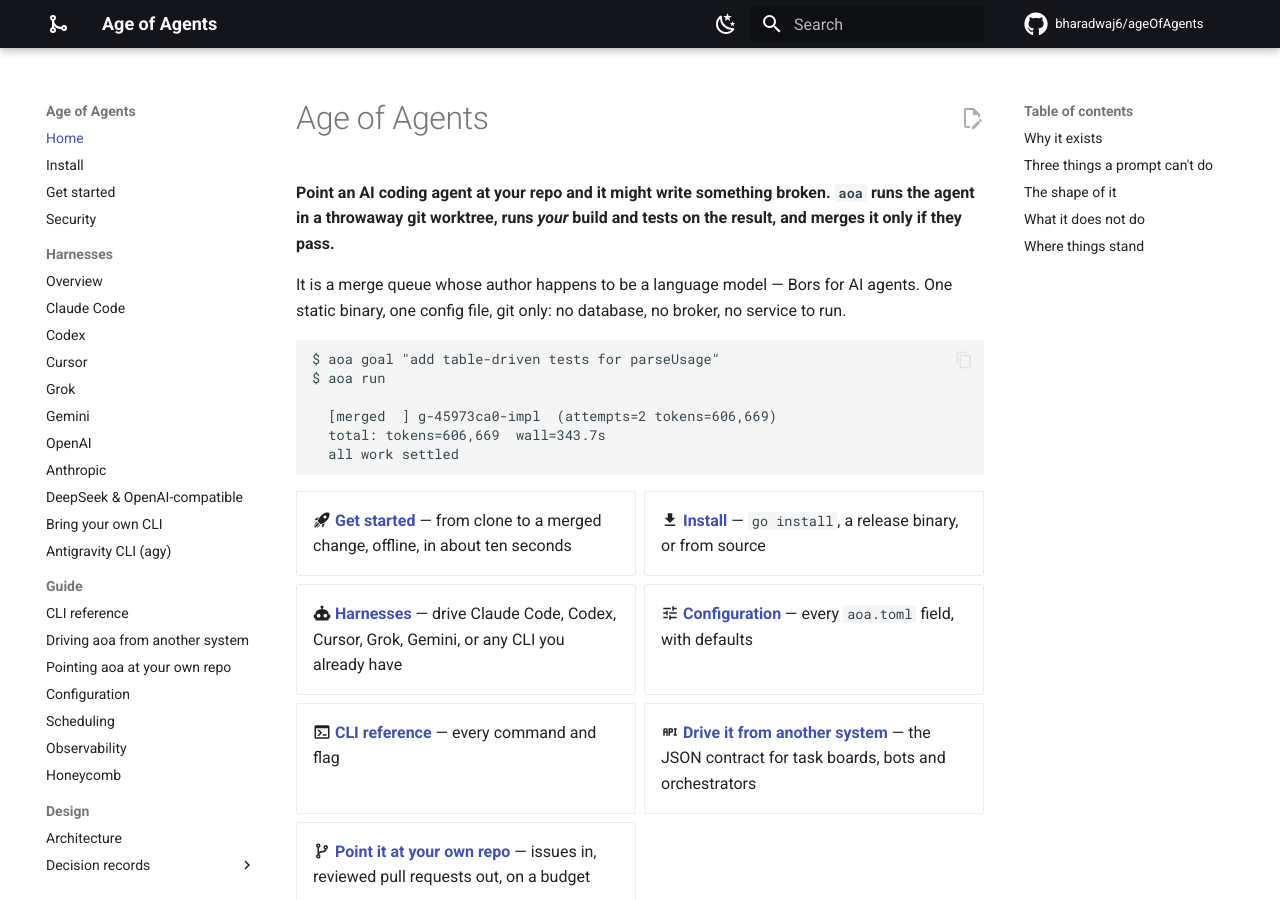
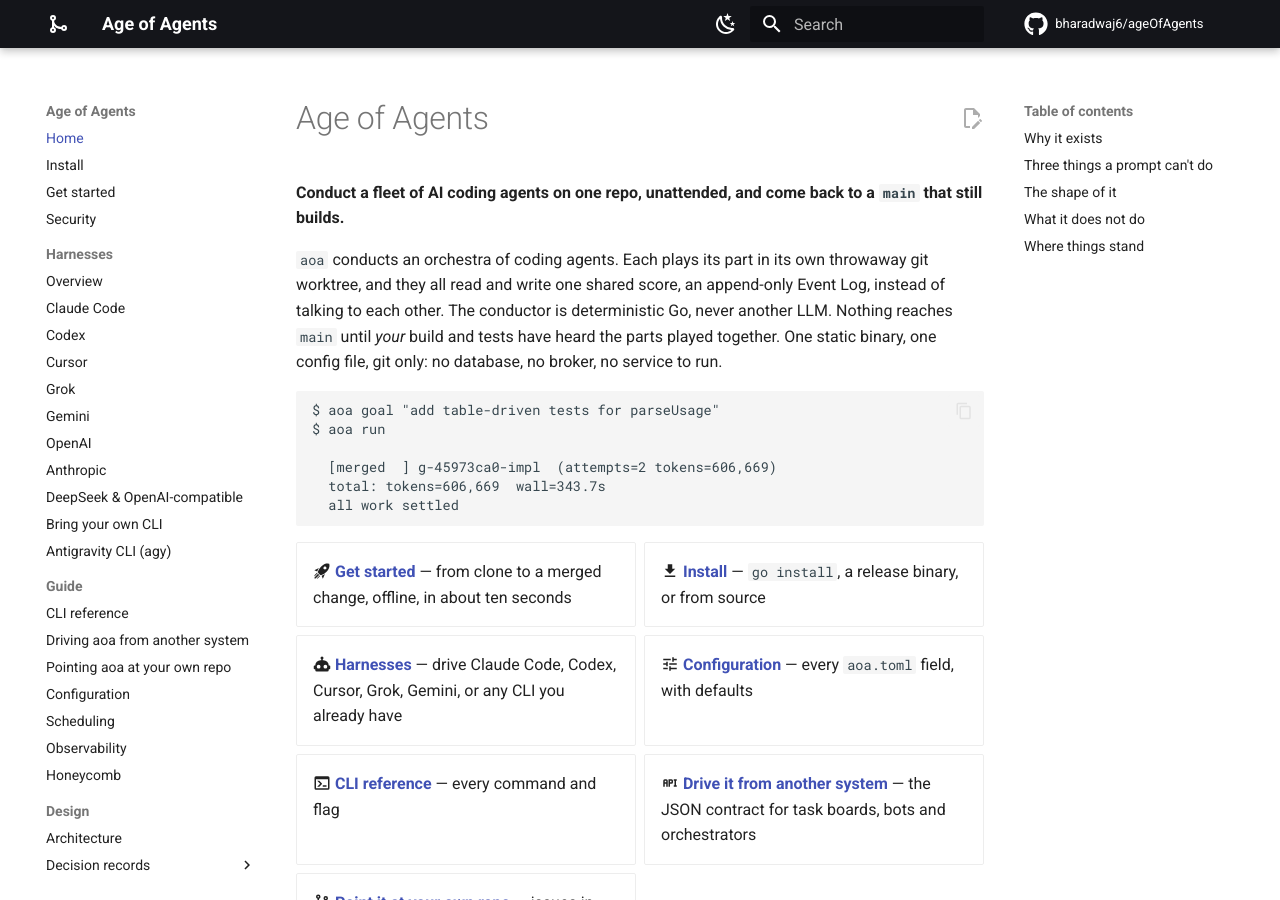
Before and after one commit to bharadwaj6/ageOfAgents, an MkDocs documentation site: the page built from docs/index.md, in a window 1280 px wide and 900 px high. Built offline with MkDocs 1.6.1 and Material for MkDocs 9.7.7, drawn with Linux system fonts in a browser that asks for light colours; comment, search, counter and statistics services are not loaded.

Commit message:
docs: lead with orchestration on the docs site and agent guides
Match the README: the docs home, site description, AGENTS.md and the
delegating-work-to-aoa skill now describe aoa as a conductor for a
fleet of agents rather than as a merge queue.

Co-Authored-By: Claude Opus 5.5 <noreply@anthropic.com>
Claude-Session: https://claude.ai/code/session_01RKWx322QYPuXTj7onWWXSi

````diff
--- a/docs/index.md
+++ b/docs/index.md
@@ -1,10 +1,13 @@
 # Age of Agents
 
-**Point an AI coding agent at your repo and it might write something broken. `aoa` runs the agent in a
-throwaway git worktree, runs *your* build and tests on the result, and merges it only if they pass.**
+**Conduct a fleet of AI coding agents on one repo, unattended, and come back to a `main` that still
+builds.**
 
-It is a merge queue whose author happens to be a language model — Bors for AI agents. One static binary,
-one config file, git only: no database, no broker, no service to run.
+`aoa` conducts an orchestra of coding agents. Each plays its part in its own throwaway git worktree, and
+they all read and write one shared score, an append-only Event Log, instead of talking to each other.
+The conductor is deterministic Go, never another LLM. Nothing reaches `main` until *your* build and
+tests have heard the parts played together. One static binary, one config file, git only: no database,
+no broker, no service to run.
 
 ```
 $ aoa goal "add table-driven tests for parseUsage"
--- a/mkdocs.yml
+++ b/mkdocs.yml
@@ -1,5 +1,5 @@
 site_name: Age of Agents
-site_description: A merge queue whose author is a language model. Runs AI coding agents in isolated git worktrees and merges only what passes your build and tests.
+site_description: Conduct a fleet of AI coding agents on one repo. Each agent works in its own git worktree, a deterministic Scheduler coordinates them through one shared Event Log, and only what passes your build and tests reaches main.
 site_url: https://bharadwaj6.github.io/ageOfAgents/
 repo_url: https://github.com/bharadwaj6/ageOfAgents
 repo_name: bharadwaj6/ageOfAgents
````
Also changed, not shown: .claude/skills/delegating-work-to-aoa/SKILL.md (+2 -2 lines), AGENTS.md (+2 -1 lines).
